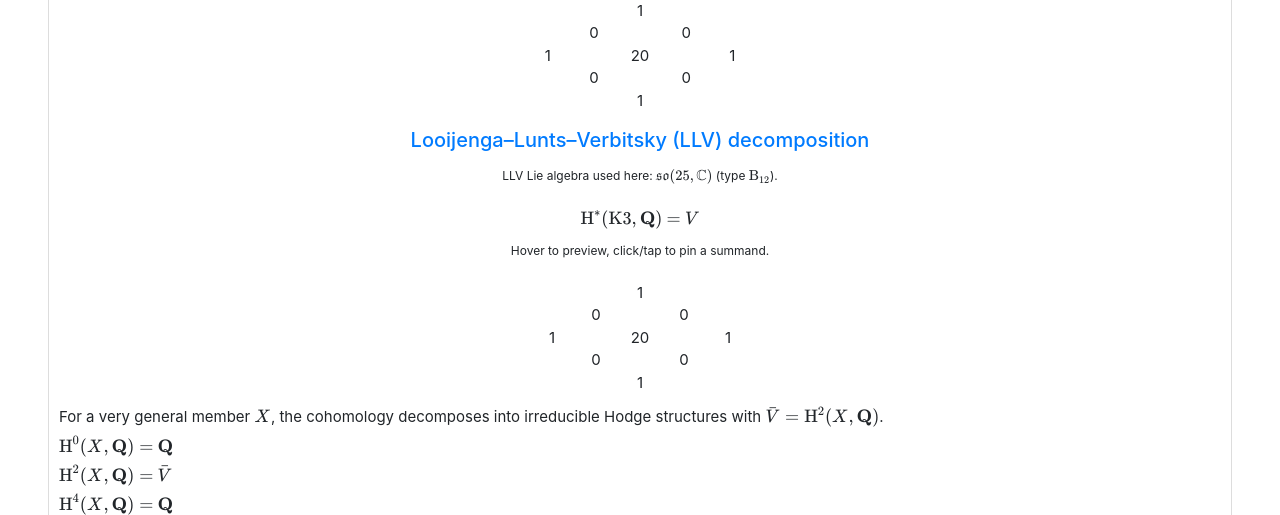
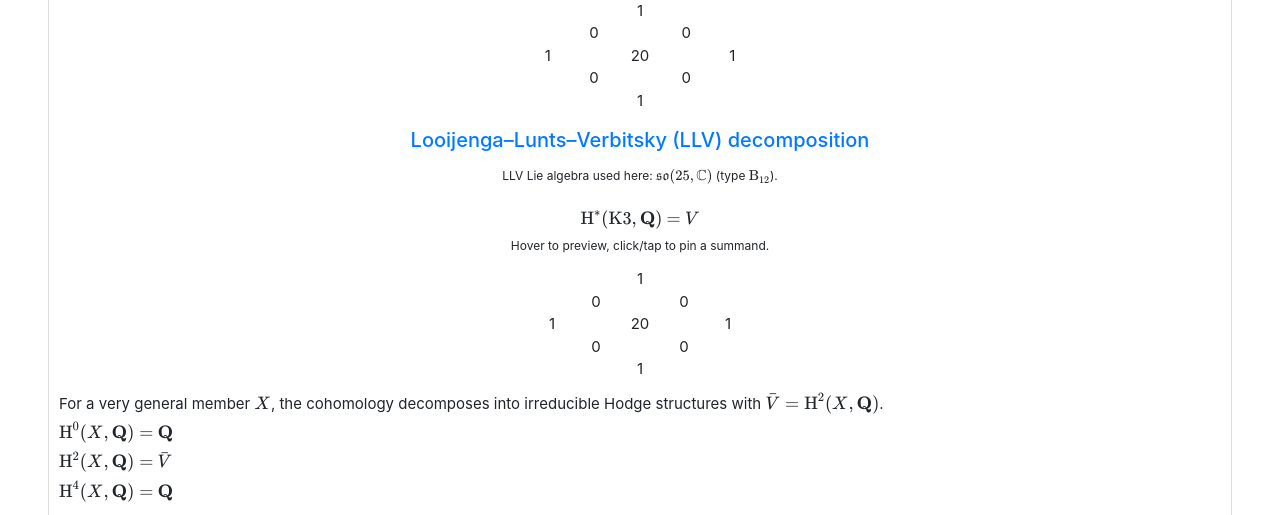
Before and after one commit to pbelmans/hyperkaehler-info, a Flask app: page / in a window 1280 px wide. Shown: the part 1305-1820 px from the top of the page. Run offline with Flask 3, Linux system fonts and the light colour scheme; parts of the project's set-up code (start-up, migrations or seed data) failed here and were passed over.

Commit message:
Update to CSS

```diff
--- a/static/style.css
+++ b/static/style.css
@@ -71,6 +71,13 @@ dl.basic {
 .llv-decomposition {
   line-height: 2.1;
 }
+.llv-decomposition-line {
+  line-height: 2.1;
+}
+.llv-hint {
+  margin-top: -0.35rem;
+  margin-bottom: 0.35rem;
+}
 .llv-diamond {
   margin-top: 0.5rem;
   margin-bottom: 0.75rem;
```
